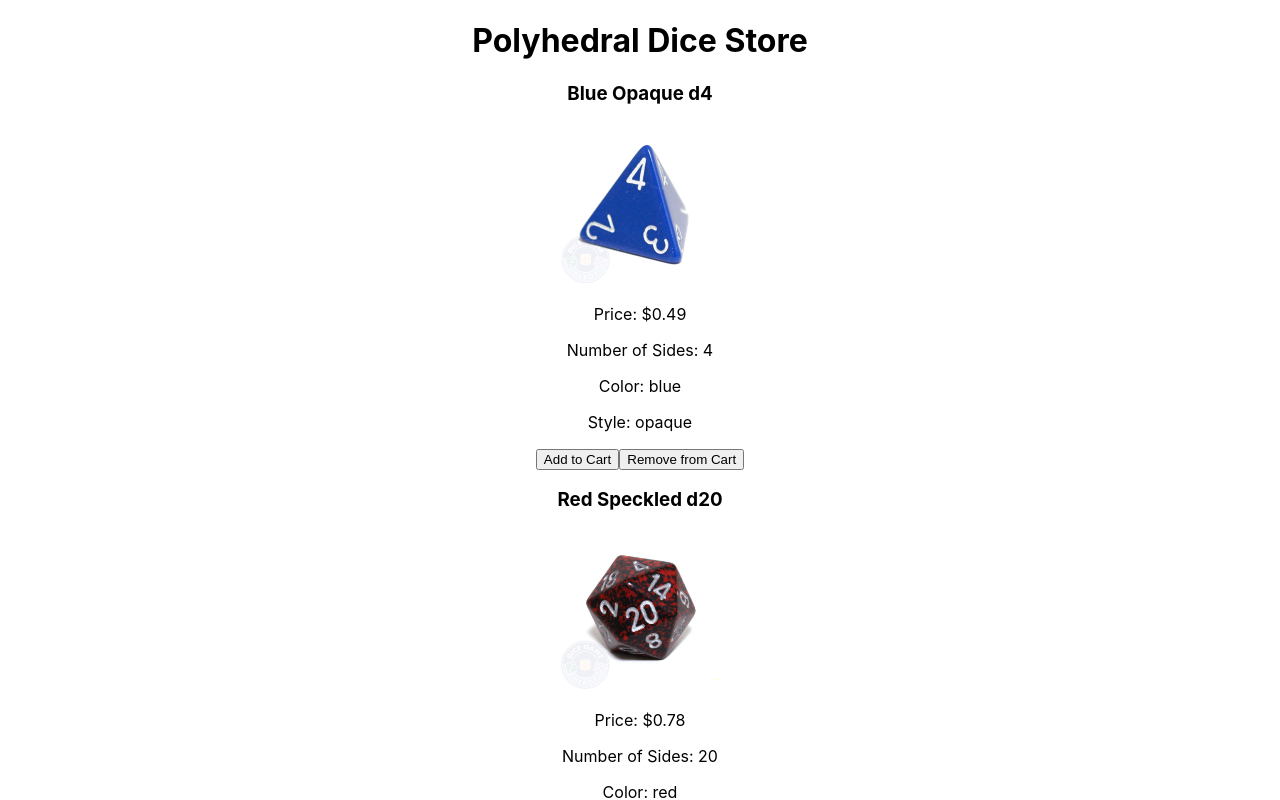
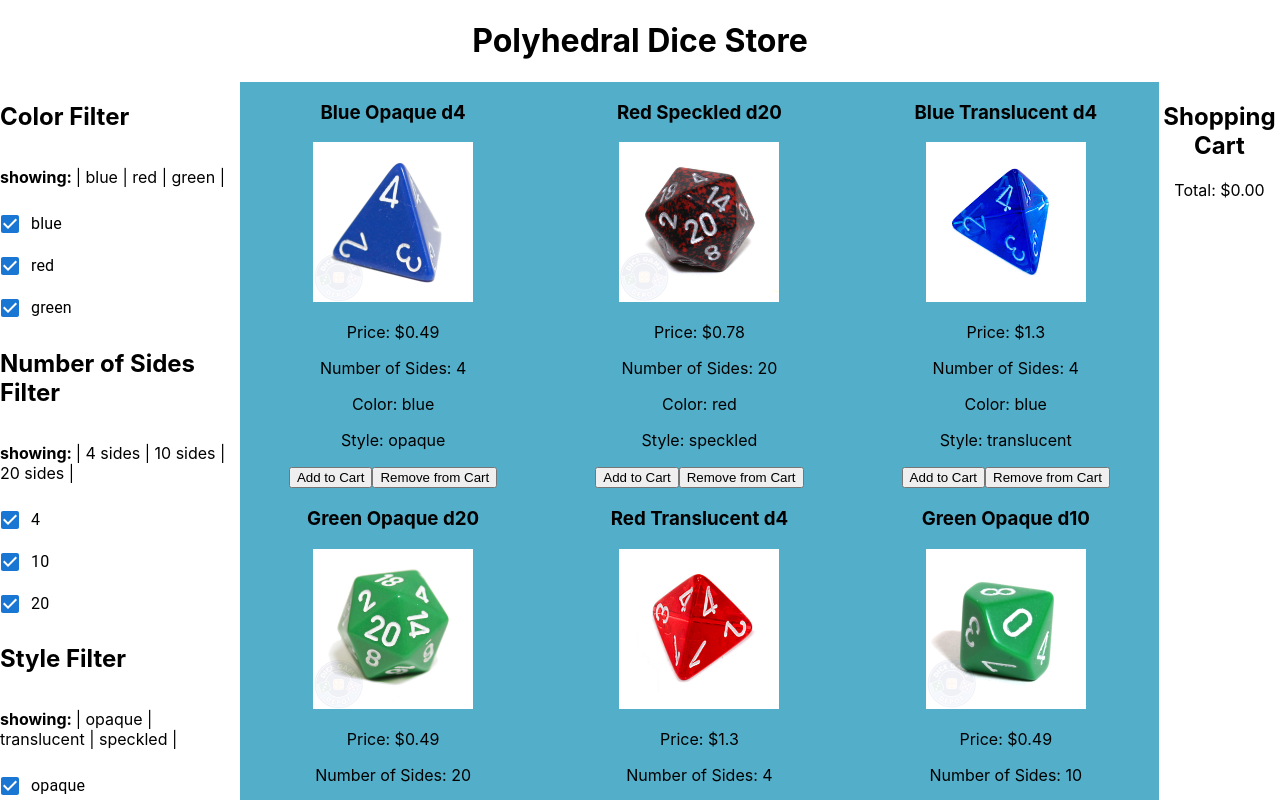
Before and after one commit to joyfulotter444/DevelopmentProject, a React (Create React App) app: page / in a window 1280 px wide. Shown: the top 800 px of the page. Built offline with nearby package versions, Linux system fonts and the light colour scheme; the HTML template or start-up script is replaced by a standard one.

Commit message:
couldn't resist fixing the layout

```diff
--- a/src/App.css
+++ b/src/App.css
@@ -1,5 +1,37 @@
 .App {
   text-align: center;
+}
+
+.row{
+  display: flex;
+  flex-direction: row;
+}
+
+.filtersContainer{
+  display: flex;
+  justify-content: left;
+  flex-direction: column;
+  text-align: left;
+}
+
+.ItemContainer{
+  flex-grow: 4;
+  display: grid;
+  grid-template-columns: 1fr 1fr 1fr;
+  grid-template-rows: 1fr;
+  background: #52AEC9;
+  flex-basis: 100%;
+}
+
+.ShoppingContainer{
+  display: flex;
+  flex-direction: column;
+  align-items: flex-start;
+}
+
+.filter{
+  display: flex;
+  flex-direction: column;
 }
 
 .App-logo {
--- a/src/App.js
+++ b/src/App.js
@@ -143,29 +143,45 @@ function App() {
 
     <div className="App">
       <h1> Polyhedral Dice Store </h1>
-      {/* apply filters and sorting and pass props to each DiceItem(item) componenet to render them */}
-      {applyConditions(diceData).map((item) => (
-      <DiceItem item={item} add={addItem} remove={removeItem}/>
-      ))}
-      <SortMenu addSort={addSort}/>
-      {/* pass props to ShoppingCart(aggregator) componenet and render it */}
-      <ShoppingCart cartContents={cartContents} cartTotal={cartTotal}/>
+        <div className='row'>
+          <div className="filtersContainer">
+            <div className="filter">
               <h2> Color Filter </h2>
               <p> <strong> showing: </strong>  | {colors.map((color => color + " | "))}</p>
               <FilterBox onClick={editColor} value={"blue"} />
               <FilterBox onClick={editColor} value={"red"}/>
               <FilterBox onClick={editColor} value={"green"}/>
+            </div>
+            <div className="filter">
               <h2> Number of Sides Filter </h2>
               <p> <strong> showing: </strong>  | {sides.map((num => num + " sides " + " | "))}</p>
               <FilterBox onClick={editSides} value={4} />
               <FilterBox onClick={editSides} value={10}/>
               <FilterBox onClick={editSides} value={20} />
+            </div>
+            <div className="filter">
               <h2> Style Filter </h2>
               <p> <strong> showing: </strong>  | {styles.map((style => style + " | "))}</p>
               <FilterBox onClick={editStyle} value={"opaque"} />
               <FilterBox onClick={editStyle} value={"translucent"}/>
               <FilterBox onClick={editStyle} value={"speckled"}/>
             </div>
+            <div className="filter">
+              <SortMenu addSort={addSort}/>
+            </div>
+          </div>
+          <div className="ItemContainer">
+            {/* apply filters and sorting and pass props to each DiceItem(item) componenet to render them */}
+            {applyConditions(diceData).map((item) => (
+            <DiceItem item={item} add={addItem} remove={removeItem}/>
+            ))}
+          </div>
+          <div className='ShoppingContainer'>
+            {/* pass props to ShoppingCart(aggregator) componenet and render it */}
+            <ShoppingCart cartContents={cartContents} cartTotal={cartTotal}/>
+          </div>
+        </div>
+    </div>
   );
 }
 
--- a/src/components/DiceItem.js
+++ b/src/components/DiceItem.js
@@ -1,4 +1,5 @@
 export default function DiceItem(props) {
+
     return <div>
         <h3> {props.item.name}</h3>
     <img src = {props.item.image} alt = {props.item.description}/>
--- a/src/components/ShoppingCart.js
+++ b/src/components/ShoppingCart.js
@@ -1,5 +1,5 @@
 export default function ShoppingCart(props) {
-  return  <div id="shoppingCartContainer">
+  return  <div>
             <h2> Shopping Cart</h2>
               <div id="shoppingCart"> {props.cartContents.map((item) => <p> <strong> {item.name}: </strong> {item.price} </p>)} </div>
             <p> Total: ${props.cartTotal.toFixed(2)} </p>
--- a/src/components/SortMenu.js
+++ b/src/components/SortMenu.js
@@ -13,7 +13,7 @@ export default function SortMenu(props) {
 
   return  <div>
             <FormControl>
-              <FormLabel id="sort-buttons-group"> Sort By </FormLabel>
+              <FormLabel id="sort-buttons-group"> <h2>Sort By</h2></FormLabel>
               <RadioGroup
                 aria-labelledby="sort-buttons-group"
                 defaultValue="default"
```
Lines whose indentation alone changed are shown as unchanged.
